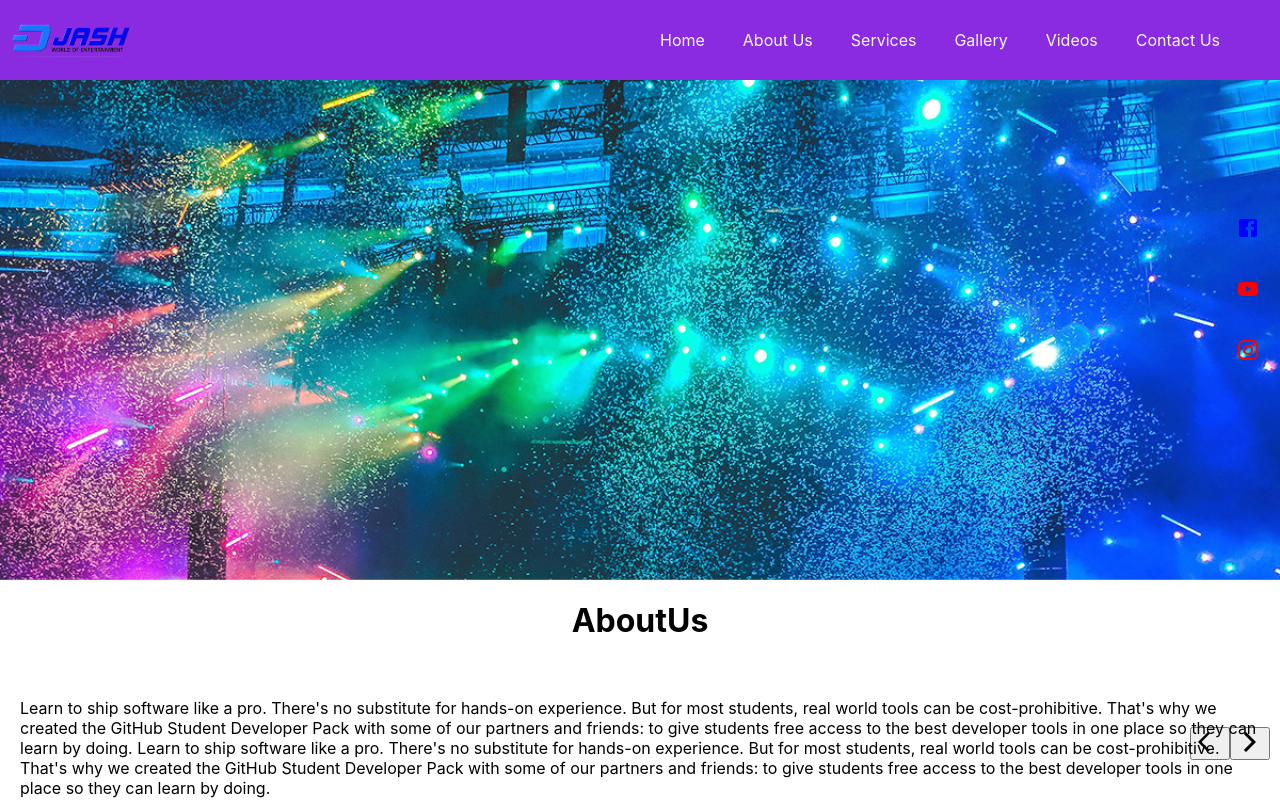
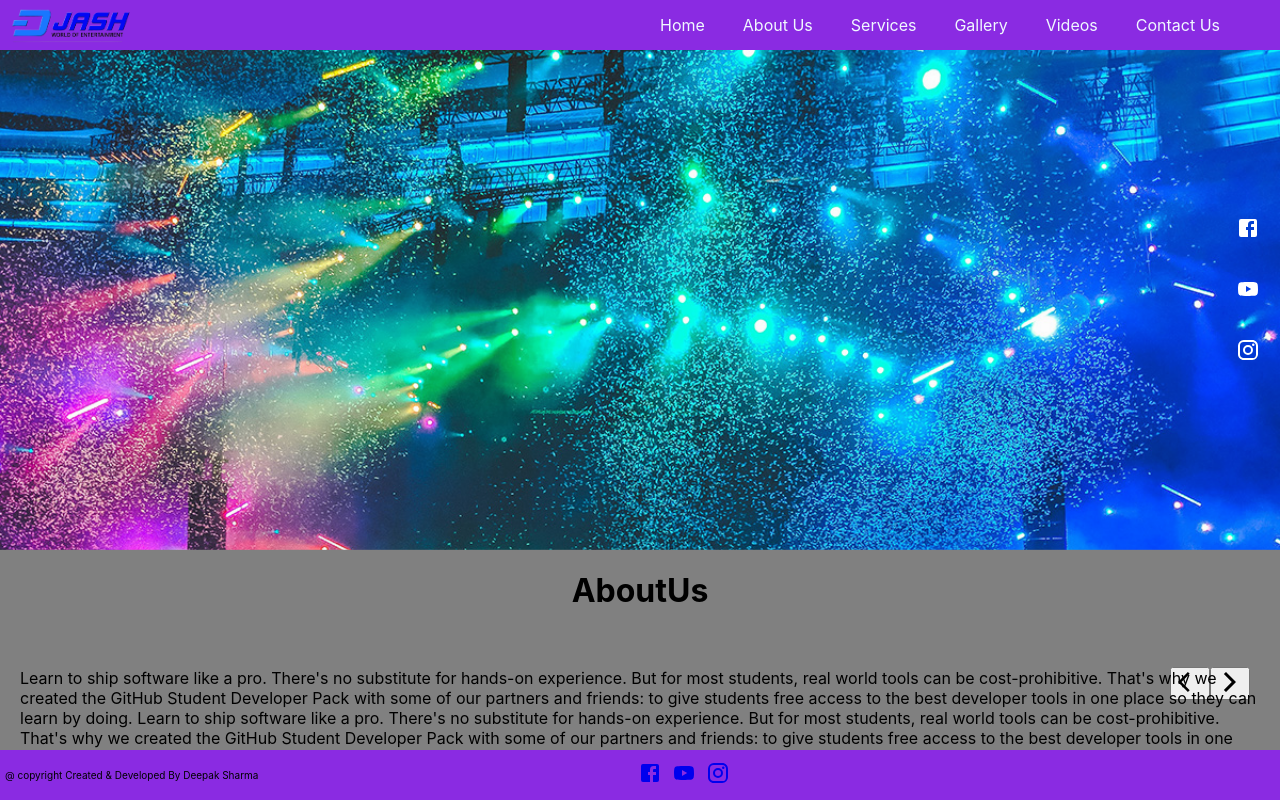
Before and after one commit to Deepakreact/reactapp, a React (Create React App) app: page / in a window 1280 px wide. Shown: the top 800 px of the page. Built offline with nearby package versions, Linux system fonts and the light colour scheme.

Commit message:
s.links footer header setting

```diff
--- a/src/App.css
+++ b/src/App.css
@@ -4,7 +4,8 @@
 }
 .header {
   width: 100%;
-  height: 80px;
+
+  height: 50px;
   background-color: blueviolet;
   display: flex;
   align-items: center;
@@ -32,8 +33,11 @@
 }
 
 .footer {
+  position: fixed;
+  bottom: 0;
+  z-index: 50;
   width: 100%;
-  height: 80px;
+  height: 50px;
   background-color: blueviolet;
   display: flex;
   align-items: center;
@@ -65,7 +69,8 @@
 @media only screen and (max-width: 786px) {
   .right-side .menu {
     display: flex;
-    margin-left: 50%;
+    justify-content: flex-end;
+    margin-left: 70%;
   }
   .site-links {
     display: none;
@@ -73,6 +78,8 @@
 }
 .modal-ul {
   display: flex;
+  position: relative;
+
   align-items: center;
   justify-content: space-between;
   flex-direction: column;
@@ -84,12 +91,12 @@
 }
 .modal-close {
   position: absolute;
-  top: 10px;
-  right: 10px;
 }
 .main {
   width: 100vw;
   height: auto;
+
+  background-color: grey;
 }
 .logo {
   height: 70px;
@@ -116,11 +123,11 @@
 }
 
 .social-links .fb-icon {
-  color: blue;
+  color: white;
 }
 .social-links .yt-icon {
-  color: red;
+  color: white;
 }
 .social-links .i-icon {
-  color: red;
+  color: white;
 }
--- a/src/App.js
+++ b/src/App.js
@@ -77,7 +77,7 @@ function App() {
         }}>
         <Zoom>
 
-        <button onClick={()=>setClick(!click)} className="modal-close">x</button>
+
         <ul className="modal-ul">
         <Link to="/" onClick={()=>setClick(!click)} >Home</Link>
         <Link to="/About" onClick={()=>setClick(!click)}>About Us</Link>
@@ -88,6 +88,7 @@ function App() {
 
 
         </ul>
+        <button onClick={()=>setClick(!click)} className="modal-close">x</button>
         </Zoom>
 
 
--- a/src/Componants/slider.css
+++ b/src/Componants/slider.css
@@ -24,8 +24,9 @@
   display: flex;
 
   justify-content: space-between;
-  bottom: 40px;
+  bottom: 80px;
   right: 10px;
+  padding: 20px;
 }
 
 .buttons button {
```
